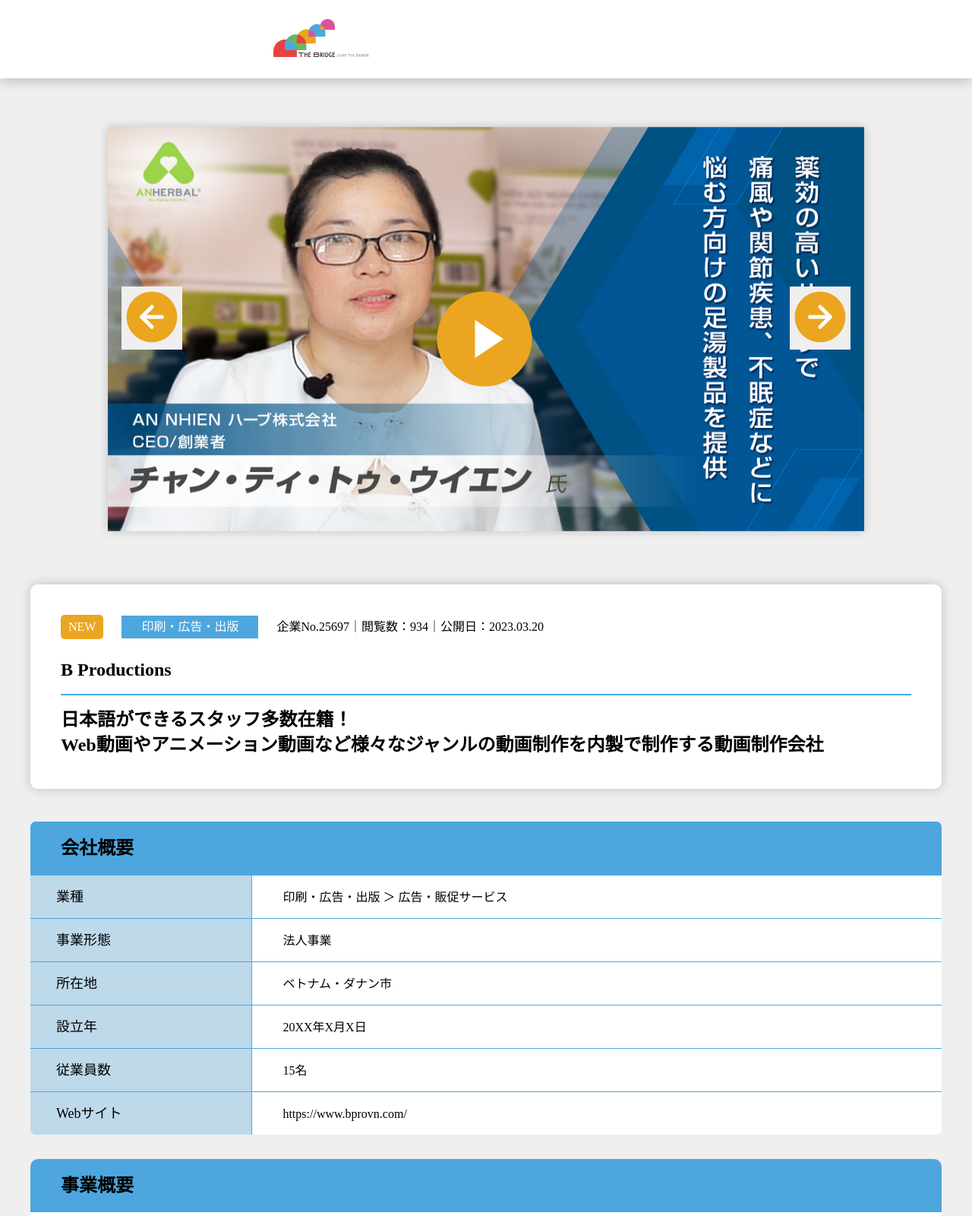
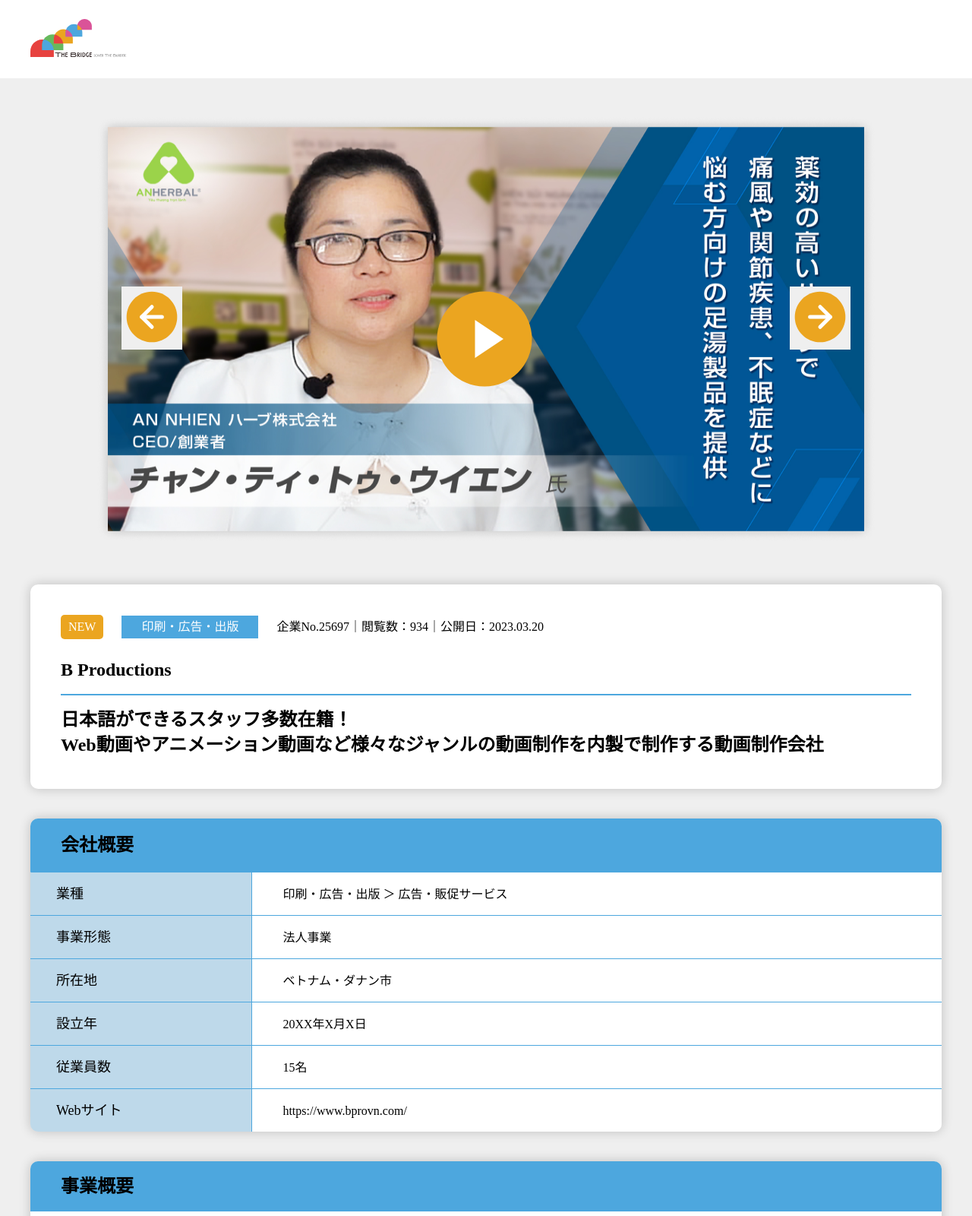
Before and after one commit to ThanhNgan110/HTML_CSS, a website built with Parcel: page src/DetailPage.html in a window 1280 px wide. Shown: the top 1600 px of the page at 76% size. Built offline with nearby package versions, Linux system fonts and the light colour scheme; a web font is replaced by a local one.

Commit message:
Update css page detail

```diff
--- a/src/DetailPage.html
+++ b/src/DetailPage.html
@@ -9,18 +9,19 @@
   <!-- font -->
   <link rel="stylesheet" href="./assets/font/stylesheet.css">
   <link rel="icon" href="./assets/images/logo/logo.svg">
-  <!-- <script src="https://code.jquery.com/jquery-3.7.1.js" integrity="sha256-eKhayi8LEQwp4NKxN+CfCh+3qOVUtJn3QNZ0TciWLP4="
-    crossorigin="anonymous"></script> -->
 </head>
 
 <body>
   <!-- Start header -->
-  <header>
+  <header class="main-header">
+    <div class="container header-container">
       <h1>
         <a href="#">
           <img src="/src/assets/images/logo/logo.svg" alt="The Bridge">
         </a>
       </h1>
+    </div>
+
   </header>
   <!-- End header -->
 
@@ -32,11 +33,6 @@
         <img class="img" src="./assets/images/slide/slide.png" alt="Second Slide" />
         <span class="icon icon-play-circle"></span>
       </div>
-
-      <!-- <div class="carousel-item active">
-        <img src="./assets/images/slide/slide.png" alt="Second Slide" />
-        <span class="icon icon-play-circle"></span>
-      </div> -->
       <div class="btn-group">
         <button id="btn-left" class="btn btn-arrow-left">
           <span class="icon icon-medium icon-arrow-left">
@@ -65,7 +61,7 @@
   </section>
 
   <section class="container">
-    <table>
+    <table class="border">
       <thead class="thead">
         <tr>
           <th colspan="2">会社概要</th>
@@ -132,8 +128,9 @@
     <button class="btn btn-primary" type="button">一覧へ戻る</button>
   </div>
 
-  <!-- Start  -->
-  <article class="container">
+  <!-- Start list product -->
+  <section class="container ">
+    <article class="border">
       <h3 class="heading-secondary">同業種の企業一覧</h3>
       <div class="wrapper-list-product">
         <div class="list-product">
@@ -211,7 +208,10 @@
         </div>
       </div>
     </article>
-  <!-- End  -->
+
+  </section>
+
+  <!-- End list product  -->
 
   <!-- Start footer -->
   <footer>
--- a/src/styles/components/typography.css
+++ b/src/styles/components/typography.css
@@ -10,5 +10,5 @@
   font-weight: var(--fw-bold);
   font-size: var(--fs-large);
   background-color: var(--color-blue);
-  padding: 23px 40px;
+  padding: 21px 40px;
 }
--- a/src/styles/layouts/container.css
+++ b/src/styles/layouts/container.css
@@ -1,5 +1,4 @@
 .container {
   margin: 0 auto;
   max-width: 1200px;
-  background-color: var(--color-primary);
 }
--- a/src/styles/layouts/header.css
+++ b/src/styles/layouts/header.css
@@ -1,8 +1,8 @@
-header {
-  padding: 25px 360px;
-  box-shadow: 0px 4px 15px 0px #00000033;
+.main-header {
   background-color: var(--color-white);
-  position: sticky;
-  top: 0;
-  z-index: 100;
 }
+
+.header-container {
+  padding-top: 25px;
+  padding-bottom: 25px;
+}
--- a/src/styles/sections/DetailPage.css
+++ b/src/styles/sections/DetailPage.css
@@ -10,17 +10,8 @@
 }
 
 .carousel-inner {
-  /* flex-direction: column;
-  align-items: center;
+  width: 1026px;
   padding-top: 50px;
-  display: flex;
-  overflow: hidden; */
-
-  width: 1026px;
-  /* flex-direction: column; */
-  /* align-items: center; */
-  padding-top: 50px;
-  /* display: flex; */
   overflow: hidden;
   margin: 0 auto;
 }
@@ -129,14 +120,12 @@
 }
 /* End section */
 
-/*  */
 .btn-wrapper {
   text-align: center;
   background-color: var(--color-primary);
   margin: 43px 0;
 }
 
-/*  */
 
 /* Start section product  */
 .article-label {
@@ -203,13 +192,14 @@
   background-color: var(--color-white);
   padding: 40px 0;
   position: relative;
-  margin-bottom: 80px;
+  /* margin-bottom: 80px; */
 }
 
 .border {
   border-radius: 10px;
   overflow: hidden;
-  margin-top: 32px;
+  margin-top: 39px;
+  box-shadow: var(--box-shadow-card);
 }
 
 /* End section product */
```
Also changed, not shown: src/index.html (+9 -6 lines). Lines whose indentation alone changed are shown as unchanged.
